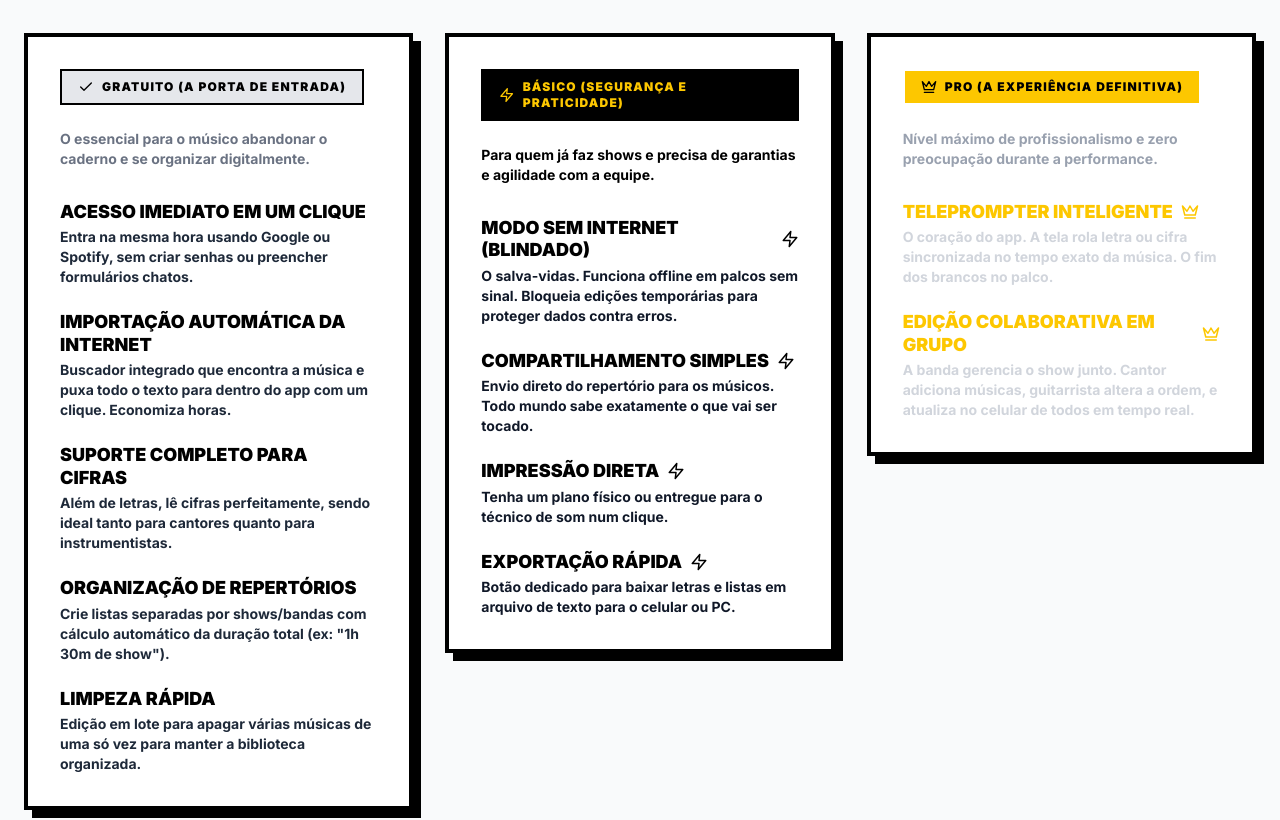
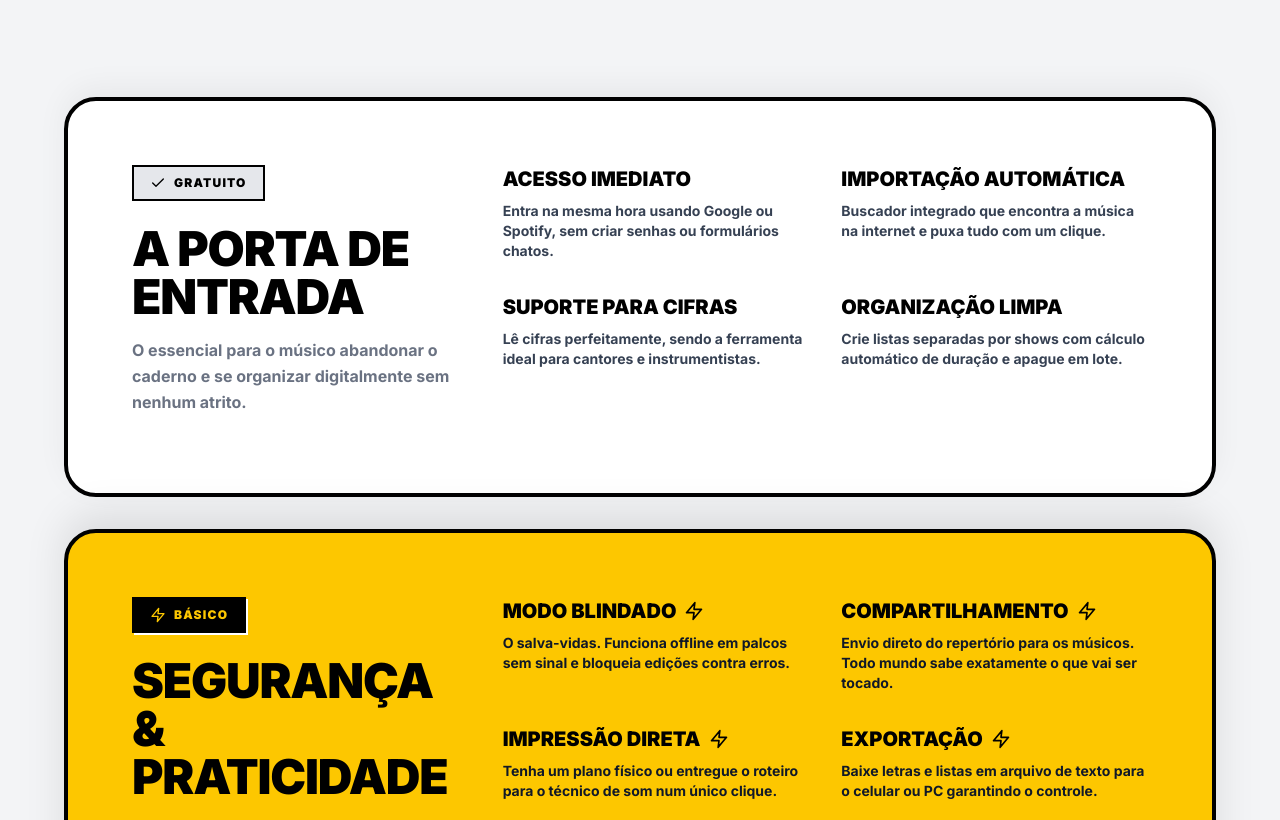
Before and after one commit to FredBreslauOJO/cantaprowebsite, a Next.js app: page / in a window 1280 px wide. Shown: the part 2600-3420 px from the top of the page. Built offline with nearby package versions, Linux system fonts and the light colour scheme; no server answers; the database is empty.

Commit message:
paralaxe

```diff
--- a/src/components/AllFeatures.tsx
+++ b/src/components/AllFeatures.tsx
@@ -2,10 +2,11 @@ import { Check, Zap, Crown } from "lucide-react";
 
 export default function AllFeatures() {
   return (
-    <section id="all-features" className="py-24 px-6 bg-gray-50 border-b-8 border-black">
-      <div className="max-w-7xl mx-auto">
+    <section id="all-features" className="py-32 px-6 bg-gray-100 border-b-8 border-black relative">
+      <div className="max-w-6xl mx-auto">
 
-        <div className="text-center mb-16">
+        {/* CABEÇALHO DA SEÇÃO */}
+        <div className="text-center mb-24">
           <h2 className="text-5xl md:text-7xl font-black uppercase tracking-tighter mb-4 text-black">
             Raio-X do App
           </h2>
@@ -14,78 +15,102 @@ export default function AllFeatures() {
           </p>
         </div>
 
-        <div className="grid lg:grid-cols-3 gap-8 items-start">
+        {/* CONTAINER DOS CARTÕES EMPILHÁVEIS (STICKY) */}
+        <div className="relative flex flex-col gap-8 pb-16">
 
-          {/* COLUNA FREE */}
-          <div className="card-brutal bg-white flex flex-col gap-6">
-            <div className="inline-flex items-center gap-2 bg-gray-200 text-black font-black text-xs uppercase tracking-widest px-4 py-2 border-2 border-black w-fit">
-              <Check size={16} /> Gratuito (A porta de entrada)
+          {/* CARTÃO 1: FREE (Fica preso no top-24) */}
+          <div className="sticky top-24 z-10 w-full min-h-[50vh] bg-white border-4 border-black rounded-[2rem] p-8 md:p-16 shadow-[0px_-10px_30px_rgba(0,0,0,0.05)]">
+            <div className="flex flex-col md:flex-row gap-12 items-start">
+              <div className="md:w-1/3">
+                <div className="inline-flex items-center gap-2 bg-gray-200 text-black font-black text-xs uppercase tracking-widest px-4 py-2 border-2 border-black w-fit mb-6">
+                  <Check size={16} /> Gratuito
                 </div>
-            <p className="text-sm font-bold text-gray-500 mb-2">O essencial para o músico abandonar o caderno e se organizar digitalmente.</p>
-            <div className="space-y-6">
+                <h3 className="text-4xl md:text-5xl font-black uppercase tracking-tight leading-none mb-4 text-black">
+                  A porta de entrada
+                </h3>
+                <p className="text-base font-bold text-gray-500 leading-relaxed">
+                  O essencial para o músico abandonar o caderno e se organizar digitalmente sem nenhum atrito.
+                </p>
+              </div>
+              <div className="md:w-2/3 grid sm:grid-cols-2 gap-8">
                 <div>
-                <h4 className="font-black text-lg uppercase leading-tight mb-1">Acesso Imediato em um Clique</h4>
-                <p className="text-sm font-bold text-gray-800">Entra na mesma hora usando Google ou Spotify, sem criar senhas ou preencher formulários chatos.</p>
+                  <h4 className="font-black text-xl uppercase mb-2">Acesso Imediato</h4>
+                  <p className="text-sm font-bold text-gray-700">Entra na mesma hora usando Google ou Spotify, sem criar senhas ou formulários chatos.</p>
                 </div>
                 <div>
-                <h4 className="font-black text-lg uppercase leading-tight mb-1">Importação Automática da Internet</h4>
-                <p className="text-sm font-bold text-gray-800">Buscador integrado que encontra a música e puxa todo o texto para dentro do app com um clique. Economiza horas.</p>
+                  <h4 className="font-black text-xl uppercase mb-2">Importação Automática</h4>
+                  <p className="text-sm font-bold text-gray-700">Buscador integrado que encontra a música na internet e puxa tudo com um clique.</p>
                 </div>
                 <div>
-                <h4 className="font-black text-lg uppercase leading-tight mb-1">Suporte Completo para Cifras</h4>
-                <p className="text-sm font-bold text-gray-800">Além de letras, lê cifras perfeitamente, sendo ideal tanto para cantores quanto para instrumentistas.</p>
+                  <h4 className="font-black text-xl uppercase mb-2">Suporte para Cifras</h4>
+                  <p className="text-sm font-bold text-gray-700">Lê cifras perfeitamente, sendo a ferramenta ideal para cantores e instrumentistas.</p>
                 </div>
                 <div>
-                <h4 className="font-black text-lg uppercase leading-tight mb-1">Organização de Repertórios</h4>
-                <p className="text-sm font-bold text-gray-800">Crie listas separadas por shows/bandas com cálculo automático da duração total (ex: "1h 30m de show").</p>
+                  <h4 className="font-black text-xl uppercase mb-2">Organização Limpa</h4>
+                  <p className="text-sm font-bold text-gray-700">Crie listas separadas por shows com cálculo automático de duração e apague em lote.</p>
                 </div>
-              <div>
-                <h4 className="font-black text-lg uppercase leading-tight mb-1">Limpeza Rápida</h4>
-                <p className="text-sm font-bold text-gray-800">Edição em lote para apagar várias músicas de uma só vez para manter a biblioteca organizada.</p>
               </div>
             </div>
           </div>
 
-          {/* COLUNA BÁSICO */}
-          <div className="card-brutal bg-yellow-400 flex flex-col gap-6">
-            <div className="inline-flex items-center gap-2 bg-black text-yellow-400 font-black text-xs uppercase tracking-widest px-4 py-2 border-2 border-black w-fit shadow-[2px_2px_0px_0px_rgba(255,255,255,1)]">
-              <Zap size={16} /> Básico (Segurança e Praticidade)
+          {/* CARTÃO 2: BÁSICO (Fica preso no top-32, sobrepondo o Free) */}
+          <div className="sticky top-32 z-20 w-full min-h-[50vh] bg-yellow-400 border-4 border-black rounded-[2rem] p-8 md:p-16 shadow-[0px_-15px_40px_rgba(0,0,0,0.1)]">
+            <div className="flex flex-col md:flex-row gap-12 items-start">
+              <div className="md:w-1/3">
+                <div className="inline-flex items-center gap-2 bg-black text-yellow-400 font-black text-xs uppercase tracking-widest px-4 py-2 border-2 border-black w-fit mb-6 shadow-[2px_2px_0px_0px_rgba(255,255,255,1)]">
+                  <Zap size={16} /> Básico
                 </div>
-            <p className="text-sm font-bold text-black mb-2">Para quem já faz shows e precisa de garantias e agilidade com a equipe.</p>
-            <div className="space-y-6">
+                <h3 className="text-4xl md:text-5xl font-black uppercase tracking-tight leading-none mb-4 text-black">
+                  Segurança & Praticidade
+                </h3>
+                <p className="text-base font-bold text-black/80 leading-relaxed">
+                  Para o músico que já faz shows e precisa de garantias e agilidade na comunicação com a equipe.
+                </p>
+              </div>
+              <div className="md:w-2/3 grid sm:grid-cols-2 gap-8">
                 <div>
-                <h4 className="font-black text-lg uppercase leading-tight mb-1 flex items-center gap-2">Modo Sem Internet (Blindado) <Zap size={18} className="shrink-0"/></h4>
-                <p className="text-sm font-bold text-gray-900">O salva-vidas. Funciona offline em palcos sem sinal. Bloqueia edições temporárias para proteger dados contra erros.</p>
+                  <h4 className="font-black text-xl uppercase mb-2 flex items-center gap-2">Modo Blindado <Zap size={20}/></h4>
+                  <p className="text-sm font-bold text-gray-900">O salva-vidas. Funciona offline em palcos sem sinal e bloqueia edições contra erros.</p>
                 </div>
                 <div>
-                <h4 className="font-black text-lg uppercase leading-tight mb-1 flex items-center gap-2">Compartilhamento Simples <Zap size={18} className="shrink-0"/></h4>
+                  <h4 className="font-black text-xl uppercase mb-2 flex items-center gap-2">Compartilhamento <Zap size={20}/></h4>
                   <p className="text-sm font-bold text-gray-900">Envio direto do repertório para os músicos. Todo mundo sabe exatamente o que vai ser tocado.</p>
                 </div>
                 <div>
-                <h4 className="font-black text-lg uppercase leading-tight mb-1 flex items-center gap-2">Impressão Direta <Zap size={18} className="shrink-0"/></h4>
-                <p className="text-sm font-bold text-gray-900">Tenha um plano físico ou entregue para o técnico de som num clique.</p>
+                  <h4 className="font-black text-xl uppercase mb-2 flex items-center gap-2">Impressão Direta <Zap size={20}/></h4>
+                  <p className="text-sm font-bold text-gray-900">Tenha um plano físico ou entregue o roteiro para o técnico de som num único clique.</p>
                 </div>
                 <div>
-                <h4 className="font-black text-lg uppercase leading-tight mb-1 flex items-center gap-2">Exportação Rápida <Zap size={18} className="shrink-0"/></h4>
-                <p className="text-sm font-bold text-gray-900">Botão dedicado para baixar letras e listas em arquivo de texto para o celular ou PC.</p>
+                  <h4 className="font-black text-xl uppercase mb-2 flex items-center gap-2">Exportação <Zap size={20}/></h4>
+                  <p className="text-sm font-bold text-gray-900">Baixe letras e listas em arquivo de texto para o celular ou PC garantindo o controle.</p>
+                </div>
               </div>
             </div>
           </div>
 
-          {/* COLUNA PRO */}
-          <div className="card-brutal bg-black text-white flex flex-col gap-6 shadow-[8px_8px_0px_0px_rgba(255,204,0,1)]">
-            <div className="inline-flex items-center gap-2 bg-yellow-400 text-black font-black text-xs uppercase tracking-widest px-4 py-2 border-2 border-white w-fit">
-              <Crown size={16} /> Pro (A Experiência Definitiva)
+          {/* CARTÃO 3: PRO (Fica preso no top-40, sobrepondo os anteriores) */}
+          <div className="sticky top-40 z-30 w-full min-h-[50vh] bg-black text-white border-4 border-black rounded-[2rem] p-8 md:p-16 shadow-[0px_-20px_50px_rgba(255,204,0,0.2)]">
+            <div className="flex flex-col md:flex-row gap-12 items-start">
+              <div className="md:w-1/3">
+                <div className="inline-flex items-center gap-2 bg-yellow-400 text-black font-black text-xs uppercase tracking-widest px-4 py-2 border-2 border-white w-fit mb-6">
+                  <Crown size={16} /> Pro
                 </div>
-            <p className="text-sm font-bold text-gray-400 mb-2">Nível máximo de profissionalismo e zero preocupação durante a performance.</p>
-            <div className="space-y-6">
+                <h3 className="text-4xl md:text-5xl font-black uppercase tracking-tight leading-none mb-4 text-white">
+                  A Experiência Definitiva
+                </h3>
+                <p className="text-base font-bold text-gray-400 leading-relaxed">
+                  Para o músico e a banda que querem nível máximo de profissionalismo e zero preocupação.
+                </p>
+              </div>
+              <div className="md:w-2/3 grid sm:grid-cols-2 gap-8">
                 <div>
-                <h4 className="font-black text-lg uppercase leading-tight mb-1 text-yellow-400 flex items-center gap-2">Teleprompter Inteligente <Crown size={18} className="shrink-0"/></h4>
-                <p className="text-sm font-bold text-gray-300">O coração do app. A tela rola letra ou cifra sincronizada no tempo exato da música. O fim dos brancos no palco.</p>
+                  <h4 className="font-black text-xl uppercase mb-2 text-yellow-400 flex items-center gap-2">Teleprompter Inteligente <Crown size={20}/></h4>
+                  <p className="text-sm font-bold text-gray-300">A tela rola letra ou cifra de forma automática, no tempo exato da música. O fim definitivo dos "brancos".</p>
                 </div>
                 <div>
-                <h4 className="font-black text-lg uppercase leading-tight mb-1 text-yellow-400 flex items-center gap-2">Edição Colaborativa em Grupo <Crown size={18} className="shrink-0"/></h4>
-                <p className="text-sm font-bold text-gray-300">A banda gerencia o show junto. Cantor adiciona músicas, guitarrista altera a ordem, e atualiza no celular de todos em tempo real.</p>
+                  <h4 className="font-black text-xl uppercase mb-2 text-yellow-400 flex items-center gap-2">Edição Colaborativa <Crown size={20}/></h4>
+                  <p className="text-sm font-bold text-gray-300">A banda gerencia o show junto. Altere a ordem e atualize o repertório no celular de todos em tempo real.</p>
+                </div>
               </div>
             </div>
           </div>
```
Lines whose indentation alone changed are shown as unchanged.
